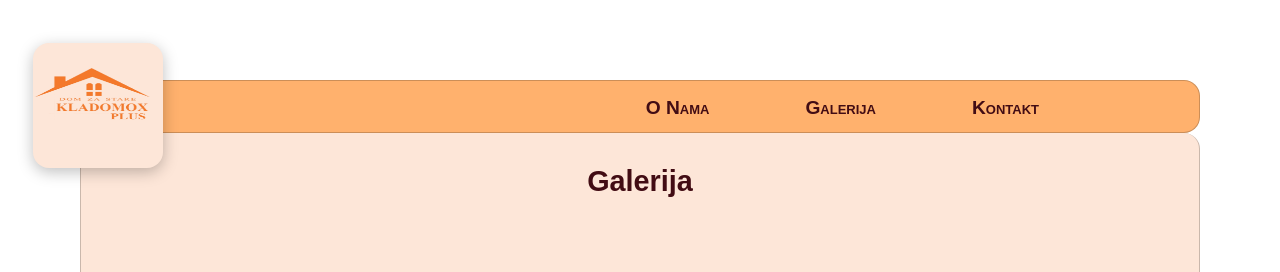
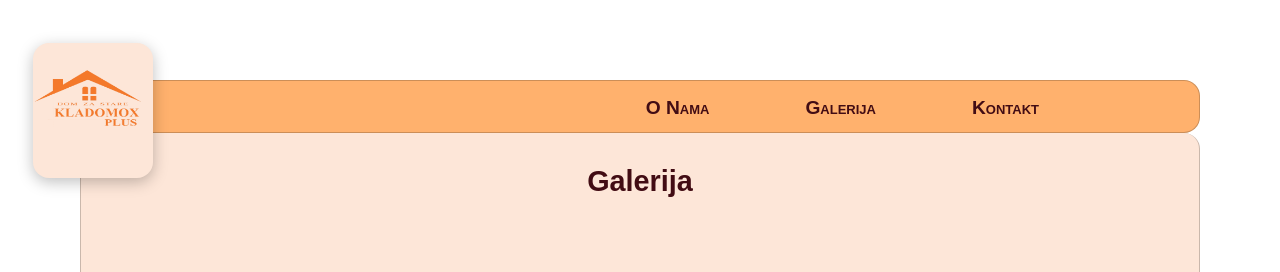
Before and after one commit to vukan-m/kladomox-plus, a Gatsby site: page /gallery in a window 1280 px wide. Shown: the top 272 px of the page. Built offline with nearby package versions, Linux system fonts and the light colour scheme; Gatsby itself is replaced by a stand-in of ours.

Commit message:
Responsive changes

```diff
--- a/src/components/nav-bar.js
+++ b/src/components/nav-bar.js
@@ -10,7 +10,7 @@ const NavBar = () => {
         <nav>
             <ul className="nav-links">
                 <NavLink link="/">
-                    <img src={logo} alt="Site logo" height="120px" width="130px" />
+                    <img src={logo} alt="Site logo" />
                 </NavLink>
                 <MobileNavBar />
                 <NavLink link="/about">
--- a/src/css/main.css
+++ b/src/css/main.css
@@ -50,6 +50,11 @@
     text-decoration: none;
     font-variant: small-caps;
     font-weight: 600;
+}
+
+.nav-link-text img {
+    width: 120px;
+    height: 130px;
 }
 
 .border {
@@ -371,7 +376,7 @@ ul.images {
     }
 }
 
-  @media (max-width: 450px) {
+  @media (max-width: 600px) {
       body {
           width: 100%;
       }
@@ -464,6 +469,10 @@ ul.images {
       }
 
       .about-page .padding {
+          padding: 2rem 0;
+      }
+
+      .gallery-page .padding {
           padding: 2rem 0;
       }
 
--- a/src/pages/gallery.js
+++ b/src/pages/gallery.js
@@ -35,6 +35,7 @@ const GalleryPage = () => {
   return (
     <Layout pageTitle="Galerija">
       <Box bgColor="lightBg">
+        <div className="gallery-page">
           <h2 className="padding">Galerija</h2>
           <ImageGroup>
             <ul className="images">
@@ -48,6 +49,7 @@ const GalleryPage = () => {
               ))}
             </ul>
           </ImageGroup>
+        </div>
       </Box>
     </Layout>
   )
```
Lines whose indentation alone changed are shown as unchanged.
